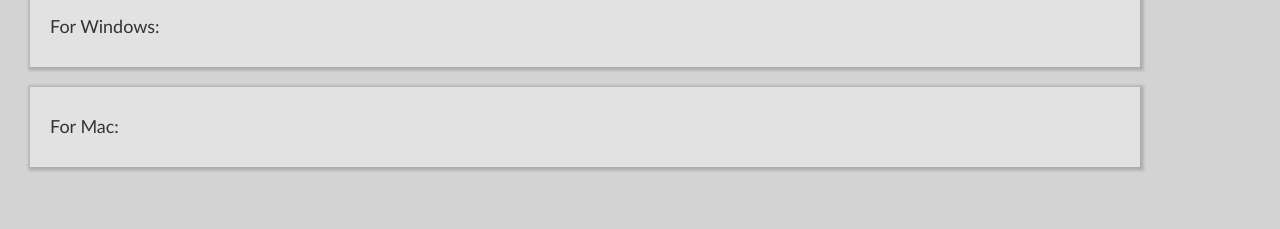
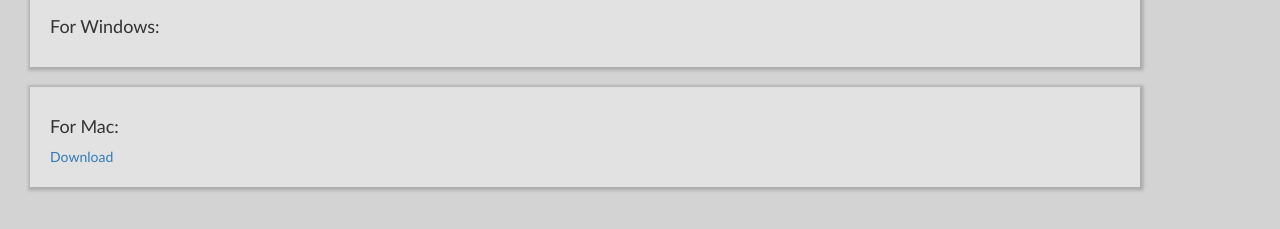
Before and after one commit to breakingVAD/TraineeInterface, a plain HTML site: page instructorInterface/downloadPage.html in a window 1280 px wide. Shown: the part 79-308 px from the top of the page. Drawn offline with nearby package versions, Linux system fonts and the light colour scheme.

Commit message:
added download

```diff
--- a/instructorInterface/downloadPage.html
+++ b/instructorInterface/downloadPage.html
@@ -18,6 +18,7 @@
     <br>
     <div class="box">
         <h4>For Mac:</h4>
+        <a href = "BreakingVADEchoSimulation"> Download </a>
     </div>
 </div>
 </body>
```
Also changed, not shown: 4 other files.
